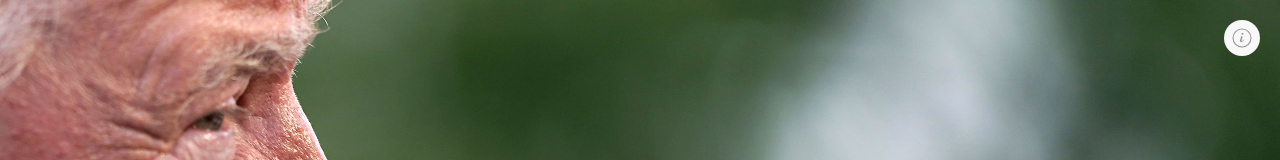
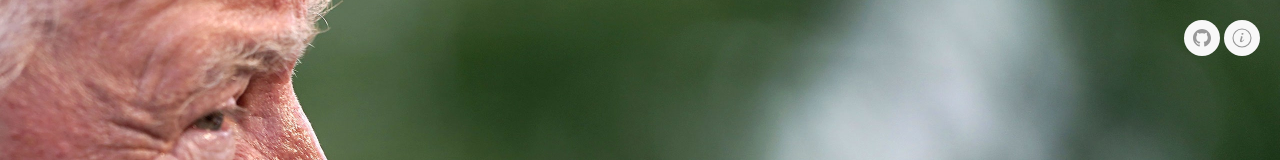
Before and after one commit to hkalexling/trump-bot, a plain HTML site: page static/index.html in a window 1280 px wide. Shown: the top 160 px of the page. Drawn offline with nearby package versions, Linux system fonts and the light colour scheme.

Commit message:
Add a link to GitHub

```diff
--- a/static/index.html
+++ b/static/index.html
@@ -23,6 +23,7 @@
 		<p class="uk-text-meta uk-text-right">Press enter to generate additional words. Press escape to clear.</p>
 	</div>
 	<div class="uk-position-top-right uk-margin-top uk-margin-right" style="z-index:100">
+		<a href="https://github.com/hkalexling/trump-bot" class="uk-icon-button" uk-icon="github"></a>
 		<a href="#modal" class="uk-icon-button" uk-icon="info" uk-toggle></a>
 	</div>
 	<div class="uk-section uk-flex uk-flex-middle uk-animation-fade" uk-height-viewport="">
```
